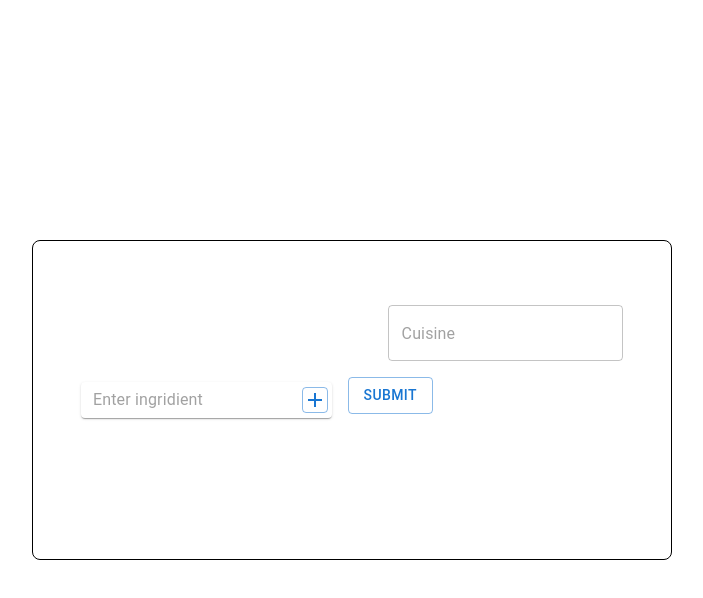
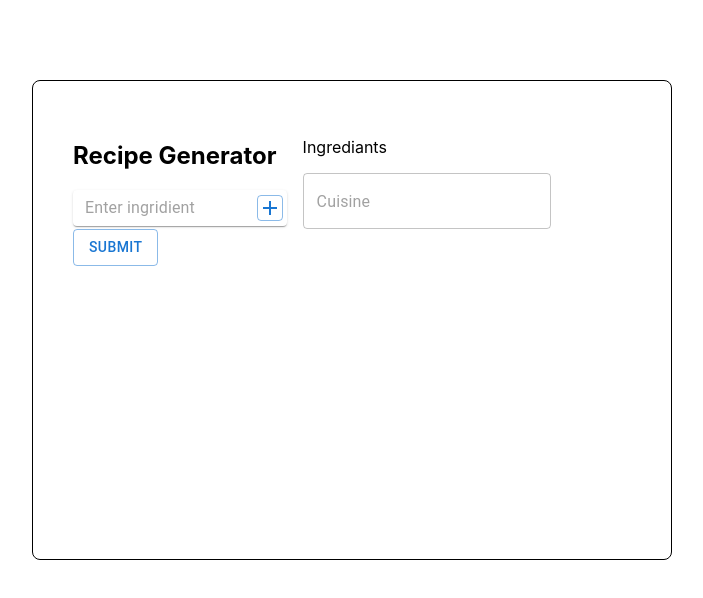
Before and after one commit to jhhocs/GPT-3.5-Recipe-Generator, a React (Create React App) app in the folder frontend/: page / in a window 1280 px wide. Shown: the top 598 px of the page, without its empty margins (288-991 px from the left). Built offline with nearby package versions, Linux system fonts and the light colour scheme.

Commit message:
more styling

```diff
--- a/frontend/src/pages/Home.jsx
+++ b/frontend/src/pages/Home.jsx
@@ -1,28 +1,51 @@
+import { useEffect } from "react";
 import { useForm, useFieldArray } from "react-hook-form";
 
-import Box from '@mui/material/Box';
-import Button from '@mui/material/Button';
-import Grid from '@mui/material/Unstable_Grid2';
-import InputBase from '@mui/material/InputBase';
-import Paper from '@mui/material/Paper';
-import TextField from '@mui/material/TextField';
+import { InputAdornment } from "@mui/material";
 
-import AddIcon from '@mui/icons-material/Add';
-import ClearIcon from '@mui/icons-material/Clear';
+import Box from "@mui/material/Box";
+import Button from "@mui/material/Button";
+import Grid from "@mui/material/Unstable_Grid2";
+import InputBase from "@mui/material/InputBase";
+import List from "@mui/material/List";
+import ListItem from "@mui/material/ListItem";
+import Paper from "@mui/material/Paper";
+import TextField from "@mui/material/TextField";
+
+import AddIcon from "@mui/icons-material/Add";
+import ClearIcon from "@mui/icons-material/Clear";
 
 function Home() {
-    const { register, handleSubmit } = useForm();
-    const { register: register2, handleSubmit: handleSubmit2, control } = useForm();
+  const {
+    register,
+    handleSubmit,
+    reset,
+    formState,
+    formState: { errors, isSubmitSuccessful },
+    getValues,
+  } = useForm({ defaultValues: { ingridient: "" } });
+  const {
+    register: register2,
+    handleSubmit: handleSubmit2,
+    control,
+  } = useForm();
 
   const { fields, append, remove } = useFieldArray({
     control,
-        name: "ingridients"
+    name: "ingridients",
   });
 
   const onSubmitIngridient = (data) => {
     append(data.ingridient);
-        console.log(data)
+    console.log(data);
+  };
+
+  useEffect(() => {
+    if (isSubmitSuccessful && !errors.ingridient) {
+      console.log("reset");
+      reset({ ingridient: "" });
     }
+  }, [formState, reset]);
 
   const onSubmit = (data) => {
     console.log(data);
@@ -34,61 +57,114 @@ function Home() {
       alignItems="center"
       justifyContent="center"
       // my={4}
-            sx={{ minHeight: '100vh' }}>
+      //   sx={{ marginTop: "20vh" }}
+    >
       <Grid
-                item xs={3}
-                container spacing={2}
-                className = "Home"
         border={1}
         padding={5}
         borderRadius={2}
-                display={"flex"}
-                wrap="nowrap"
+        margin={10}
+        sx={{ width: "50vw", minHeight: "60vh" }}
+      >
+        <Grid
+          item
+          xs={3}
+          container
+          spacing={2}
+          className="Home"
+          //   display={"flex"}
+          //   wrap="wrap"
           direction="row"
-                sx={{
-                    minHeight: '40vh',
-                    minWidth: '80vh',
+          sx={
+            {
+              // minHeight: '40vh',
+              // minWidth: '80vh',
               // height:'50vh',
               // width:'75vh'
-                }}>
-                <Grid alignSelf="center" >
+            }
+          }
+        >
+          <Grid sx={{ width: "40%" }}>
+            <h2>Recipe Generator</h2>
             <Paper
-                        key = {1}
+              key={1}
               component="form"
-                        sx={{ p: '2px 4px', display: 'flex', alignItems: 'center', minWidth: '30vh' }}
-                        onSubmit = {handleSubmit(onSubmitIngridient)}>
+              sx={{
+                p: "2px 4px",
+                display: "flex",
+                alignItems: "center",
+                // width: "10vw",
+              }}
+              onSubmit={handleSubmit(onSubmitIngridient)}
+            >
               <InputBase
                 variant="outlined"
                 type="text"
                 placeholder="Enter ingridient"
                 sx={{ ml: 1, flex: 1 }}
-                            {...register("ingridient")} />
+                {...register("ingridient", {
+                  validate: (value) => {
+                    if (value.replace(/\s/g, "") === "") {
+                      return false;
+                    }
+                    return true;
+                  },
+                })}
+              />
               <Button
                 variant="outlined"
                 type="submit"
-                            sx={{ minWidth:'20px', padding:'0px'}}>
+                sx={{ minWidth: "20px", padding: "0px" }}
+              >
                 <AddIcon />
               </Button>
             </Paper>
           </Grid>
-                <Grid>
-                    <form key = {2} onSubmit = { handleSubmit2(onSubmit)}>
-                        <ul>  {/*https://mui.com/material-ui/react-grid/   https://mui.com/material-ui/react-grid2/*/}
+          <Grid sx={{ width: "60%" }}>
+            <p>Ingrediants</p>
+            <form id="form" key={2} onSubmit={handleSubmit2(onSubmit)}>
+              <Box
+                pacing={{ xs: 1, sm: 2 }}
+                direction="row"
+                useFlexGap
+                flexWrap="wrap"
+              >
                 {fields.map((item, index) => (
-                            <li key={item.id}>
-                                <TextField variant="outlined" type="text" placeholder="Ingredient" readOnly {...register2(`ingridients.${index}`)} />
-                                <Button variant="outlined" type="button" onClick={() => remove(index)}><ClearIcon /></Button>
-                            </li>
+                  <TextField
+                    key={item.id}
+                    variant="outlined"
+                    type="text"
+                    placeholder="Ingredient"
+                    fullWidth
+                    style={{ minWidth: "100px", width: "100px" }}
+                    InputProps={{
+                      readOnly: true,
+                      endAdornment: (
+                        <InputAdornment position="start">
+                          <ClearIcon />
+                        </InputAdornment>
+                      ),
+                    }}
+                    {...register2(`ingridients.${index}`)}
+                    onClick={() => remove(index)}
+                  />
                 ))}
-                            <TextField variant="outlined" type="text" placeholder="Cuisine" {...register2("cuisine")} />
-                        </ul>
-
-                        <Button variant="outlined" type="submit" >Submit</Button>
+                <TextField
+                  variant="outlined"
+                  type="text"
+                  placeholder="Cuisine"
+                  {...register2("cuisine")}
+                />
+              </Box>
             </form>
           </Grid>
         </Grid>
+        <Button form="form" variant="outlined" type="submit">
+          Submit
+        </Button>
       </Grid>
-    )
+    </Grid>
+  );
 }
 
 export default Home;
```
Lines whose indentation alone changed are shown as unchanged.
